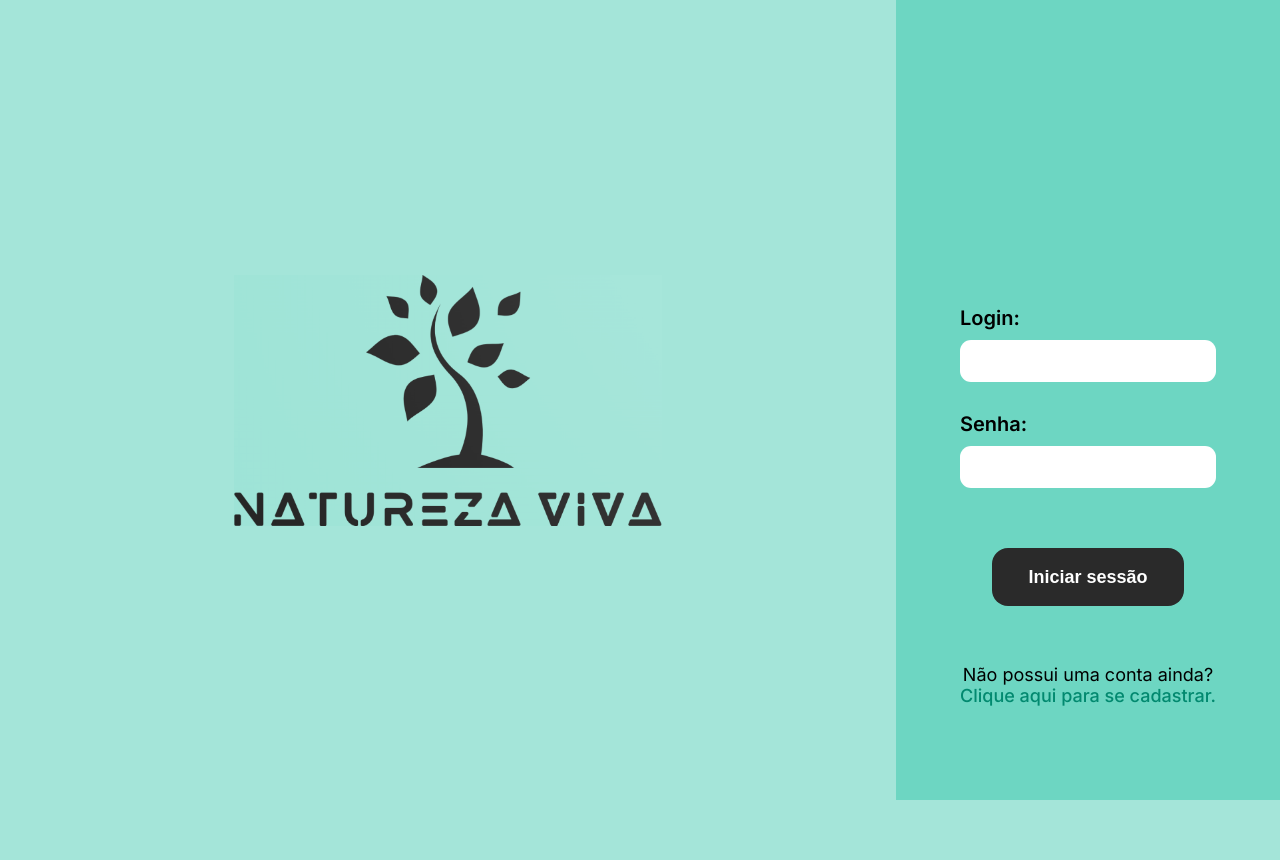
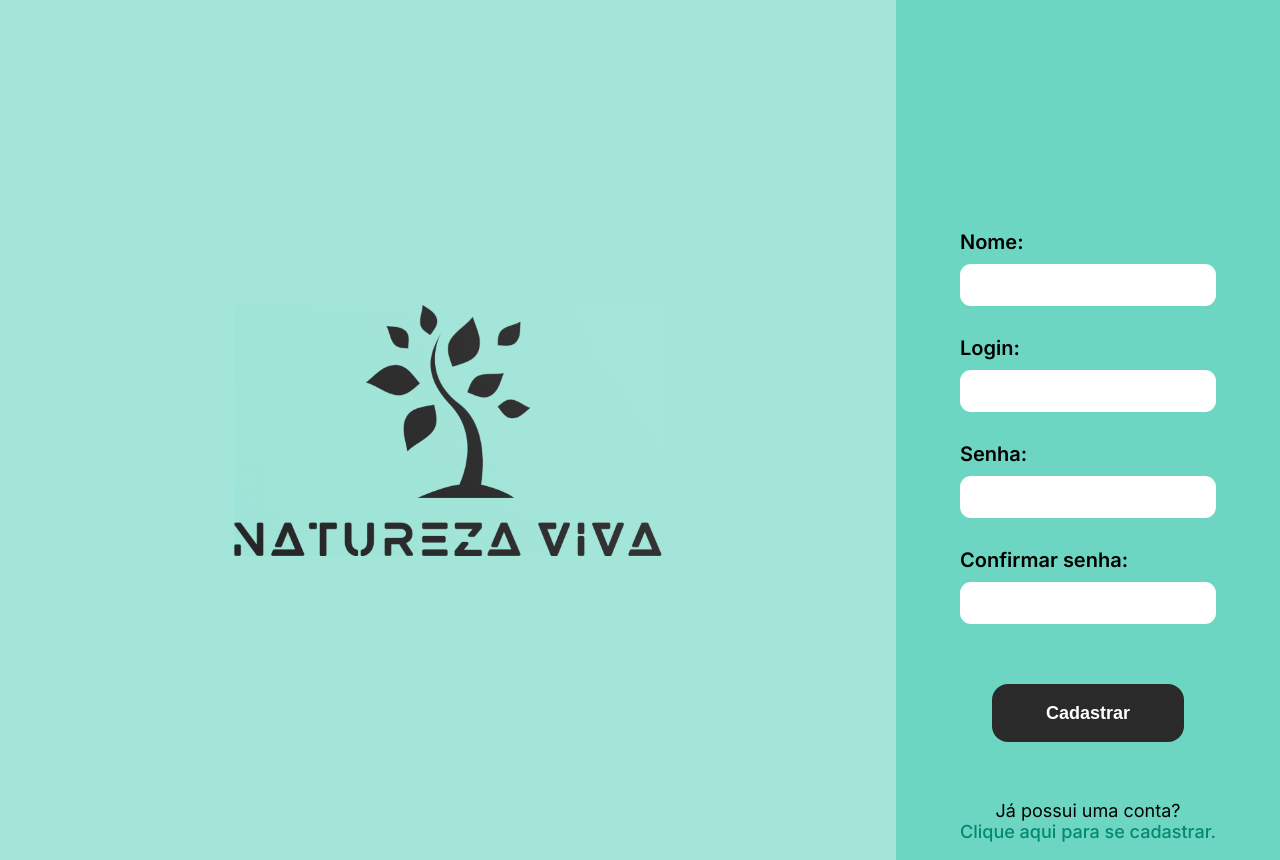
Before and after one commit to Luuh03/natureza-viva, a PHP site: page /pages/register.php in a window 1280 px wide. Before the commit the page ends 800 px from the top, so only its background shows below. Run offline with PHP 8.4, Linux system fonts and the light colour scheme.

Commit message:
Modificações register.php

```diff
--- a/index.php
+++ b/index.php
@@ -30,7 +30,7 @@
                     </button>
                 </form>
                 <h3>Não possui uma conta ainda?<br>
-                <a href="">Clique aqui para se cadastrar.</a></h3>
+                <a href="./pages/register.php">Clique aqui para se cadastrar.</a></h3>
                 </center>
             </div>
         </div>
--- a/pages/register.php
+++ b/pages/register.php
@@ -19,17 +19,21 @@
             <div class="form_box">
 
                 <form method="" action="">
+                    <p>Nome:</p>
+                    <input type="text" required>
                     <p>Login:</p>
                     <input type="text" required>
                     <p>Senha:</p>
                     <input type="password" required>
+                    <p>Confirmar senha:</p>
+                    <input type="password" required>
 
                     <center>
                     <button type="submit">
-                        Iniciar sessão
+                        Cadastrar
                     </button>
                 </form>
-                <h3>Não possui uma conta ainda?<br>
+                <h3>Já possui uma conta?<br>
                 <a href="">Clique aqui para se cadastrar.</a></h3>
                 </center>
             </div>
```
